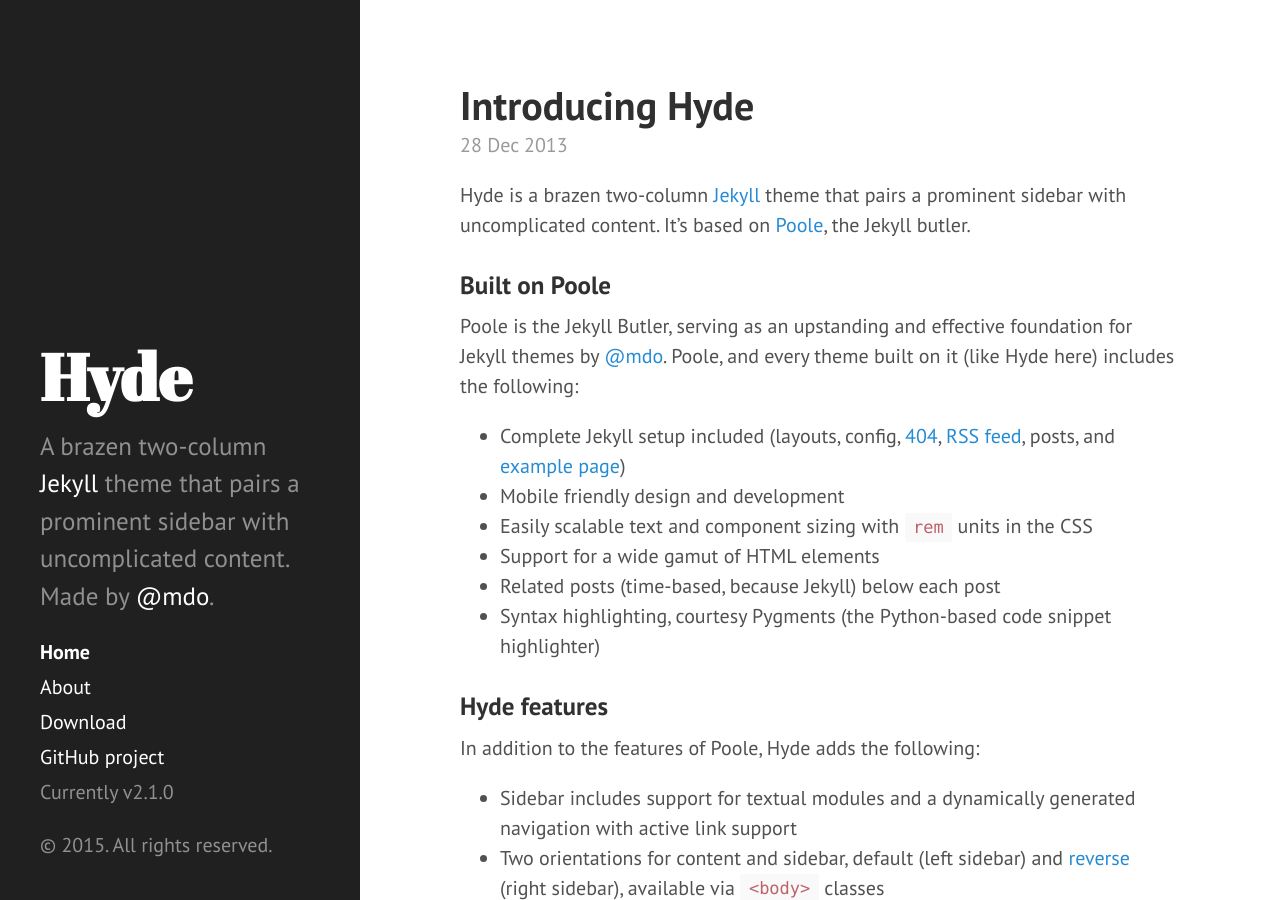
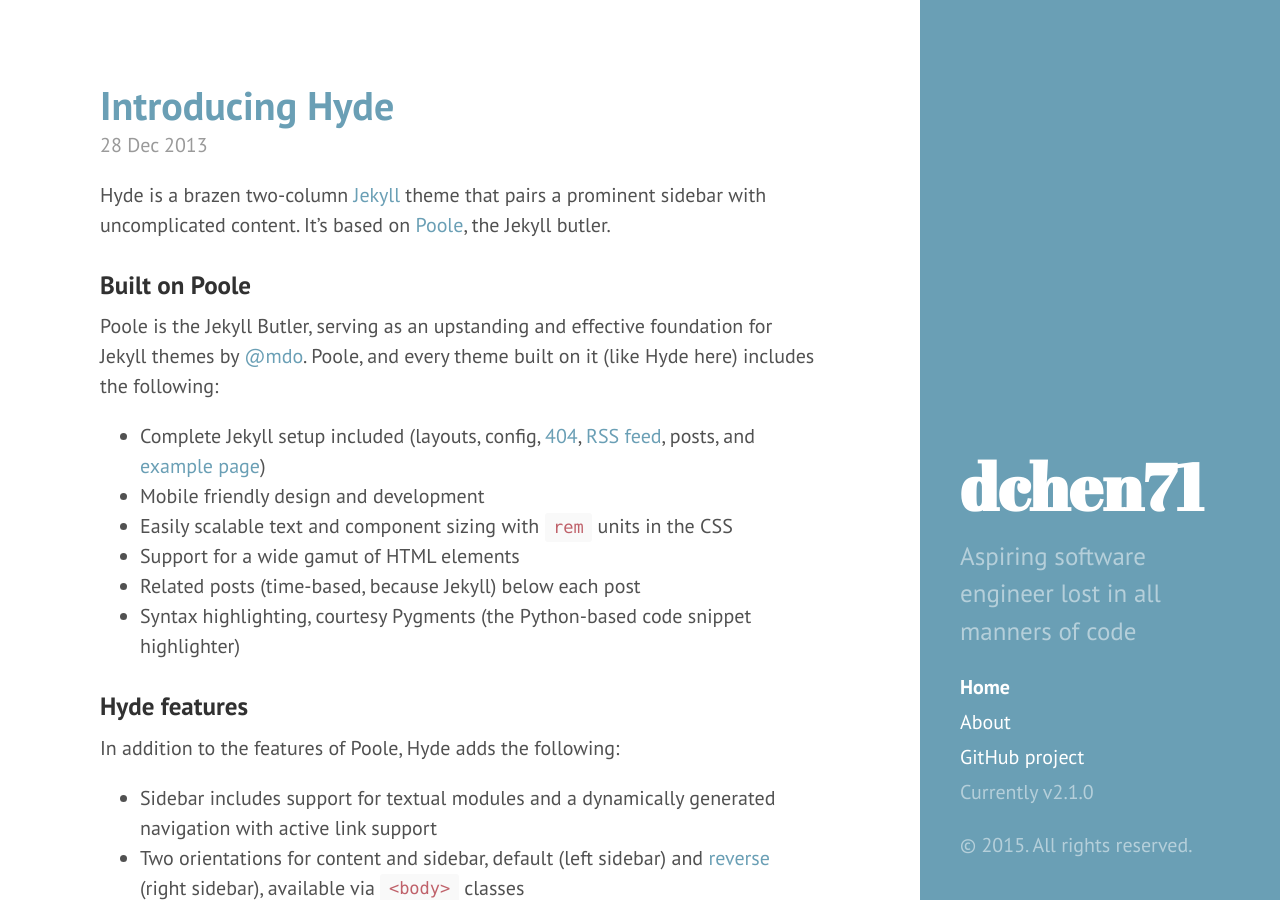
Before and after one commit to dchen71/dchen71.github.io, a Jekyll site: the page built from index.html, in a window 1280 px wide and 900 px high. Built offline with Jekyll 4.4.1, drawn with Linux system fonts in a browser that asks for light colours; Markdown is read by kramdown in place of the engine named in the settings; the list of posts is cut into pages by our own code.

Commit message:
modified config and layout

```diff
--- a/_config.yml
+++ b/_config.yml
@@ -7,15 +7,15 @@
 relative_permalinks: true
 
 # Setup
-title:            Hyde
-tagline:          'A Jekyll theme'
-description:      'A brazen two-column <a href="http://jekyllrb.com" target="_blank">Jekyll</a> theme that pairs a prominent sidebar with uncomplicated content. Made by <a href="https://twitter.com/mdo" target="_blank">@mdo</a>.'
-url:              http://hyde.getpoole.com
+title:            dchen71
+tagline:          'Lost in a sea of code'
+description:      'Aspiring software engineer lost in all manners of code'
+url:              dchen71.github.io
 baseurl:          /
 
 author:
-  name:           'Mark Otto'
-  url:            https://twitter.com/mdo
+  name:           'Daniel Chen'
+  url:            dchen71.github.io
 
 paginate:         5
 
@@ -23,4 +23,4 @@
 version:          2.1.0
 
 github:
-  repo:           https://github.com/poole/hyde
+  repo:           https://github.com/dchen71
--- a/_includes/sidebar.html
+++ b/_includes/sidebar.html
@@ -26,7 +26,6 @@
         {% endif %}
       {% endfor %}
 
-      <a class="sidebar-nav-item" href="{{ site.github.repo }}/archive/v{{ site.version }}.zip">Download</a>
       <a class="sidebar-nav-item" href="{{ site.github.repo }}">GitHub project</a>
       <span class="sidebar-nav-item">Currently v{{ site.version }}</span>
     </nav>
--- a/_layouts/default.html
+++ b/_layouts/default.html
@@ -3,7 +3,7 @@
 
   {% include head.html %}
 
-  <body>
+  <body class="theme-base-0d layout-reverse">
 
     {% include sidebar.html %}
 
```
